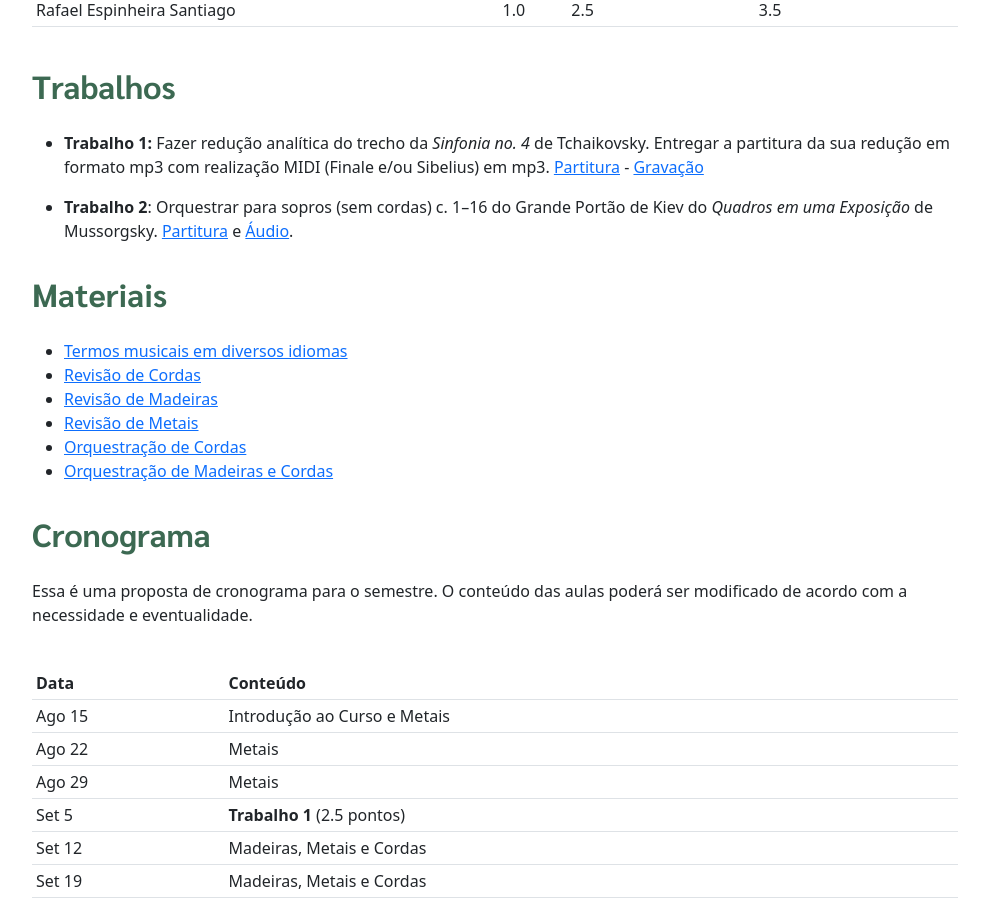
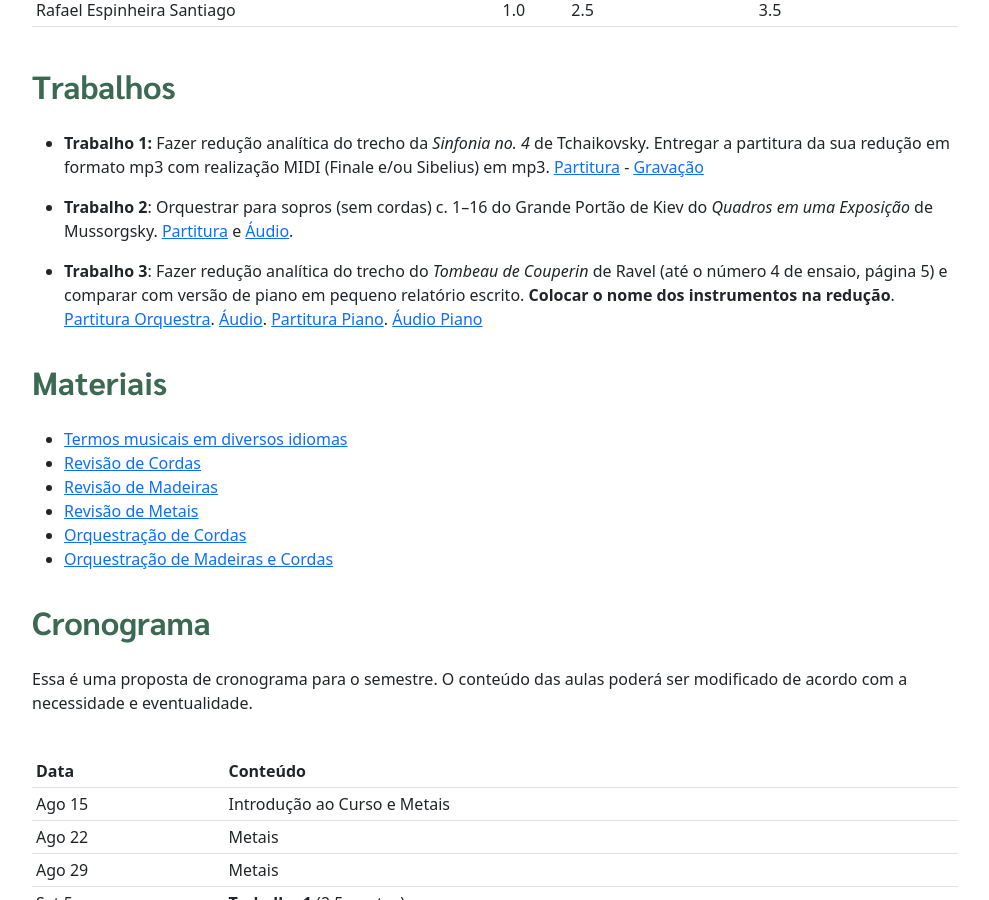
Before and after one commit to pedrokroger/pedrokroger.github.io, a Jekyll site: the page built from pages/musa85-orq2.md, in a window 1280 px wide and 900 px high, scrolled down 744 px. Shown: the whole window, without its empty margins (50-1039 px from the left). Built offline with Jekyll 4.4.1, drawn with Linux system fonts in a browser that asks for light colours.

Commit message:
Trabalho 3 de orquestração

```diff
--- a/pages/musa85-orq2.md
+++ b/pages/musa85-orq2.md
@@ -34,11 +34,20 @@ A avaliação final será soma de 4 trabalhos de orquestração orientados.
 de Kiev do _Quadros em uma Exposição_ de Mussorgsky. [Partitura][3] e
 [Áudio][4].
 
+- **Trabalho 3**: Fazer redução analítica do trecho do _Tombeau de Couperin_ de
+Ravel (até o número 4 de ensaio, página 5) e comparar com versão de piano em
+pequeno relatório escrito. **Colocar o nome dos instrumentos na redução**.
+[Partitura Orquestra][5]. [Áudio][6]. [Partitura Piano][7]. [Áudio Piano][8]
+
 
 [1]: https://www.dropbox.com/scl/fi/g4c1d7psgc74cohv1dop0/Tchaikovsky-Sinfonia-4.pdf?rlkey=7obqji4zieah6livuwc1t19oh
 [2]: https://www.dropbox.com/scl/fi/6opkoj0cdhnz80qpfmk8v/Tchaikovsky-Sinfonia-4.mp3?rlkey=vpqyzdkgcyu8ep5edxo1j2o1w
 [3]: https://ln5.sync.com/dl/309423f30/p5sbe7fe-3twpp5cn-tvsgnxmh-526k8e5m
 [4]: https://ln5.sync.com/dl/d66816390/ipu6a2sa-5r5s9xp2-gzk729q3-eftnkfkz
+[5]: https://www.dropbox.com/scl/fi/mctgsrioyiooco482h2a1/Ravel-Tombeau-Orq.pdf?rlkey=b8u9s956qkmz11vpsugrto4mf&dl=0
+[6]: https://www.dropbox.com/scl/fi/3znsbmtsw25yv1fhzig10/Ravel-Tombeau-Orq.m4a?rlkey=hoy3thv4m3fgf7xi9p9tynzss&dl=0
+[7]: https://www.dropbox.com/scl/fi/85z0b53xtpzhx89csh2hq/Ravel-Tombeau-Piano.pdf?rlkey=lqu17g409sxlt6nq74ncj25xj&dl=0
+[8]: https://www.dropbox.com/scl/fi/yjgdoi81qu3k8k8golvvn/Ravel-Tombeau-Piano.m4a?rlkey=vr1tm24xupwrbcik90gdavh8t&dl=0
 
 ## Materiais
 
```
